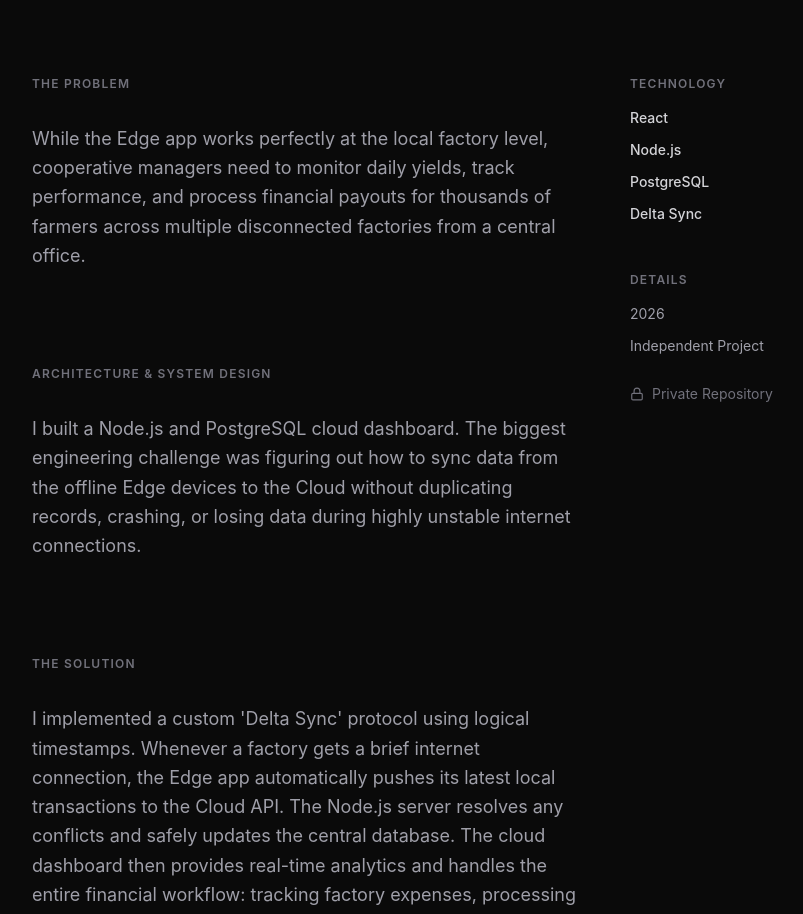
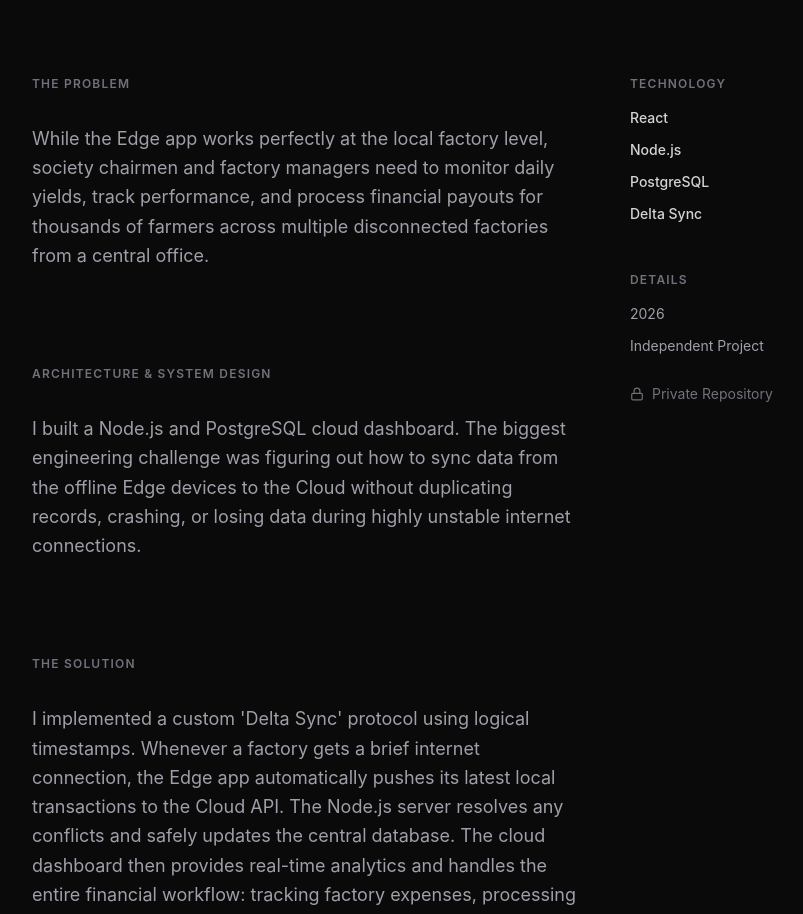
Before and after one commit to Ian-Kimani/Ian-Portfolio, a React (Vite) app: page /case-study/kahawamanager-cloud in a window 1280 px wide. Shown: the part 940-1854 px from the top of the page, without its empty margins (184-987 px from the left). Built offline with nearby package versions, Linux system fonts and the light colour scheme.

Commit message:
Updated some things

```diff
--- a/src/data/projects.js
+++ b/src/data/projects.js
@@ -3,7 +3,7 @@ const projects = [
     slug: "miliqo",
     id: "01",
     title: "MILIQO",
-    category: "RENTAL MANAGEMENT SAAS",
+    category: "RENTAL MANAGEMENT SYSTEM : SAAS",
     description:
       "A complete property management platform handling the entire tenancy lifecycle, automated rent generation, and complex utility cost distribution.",
     stack: ["React", "Node.js", "Express", "PostgreSQL", "Prisma"],
@@ -11,8 +11,8 @@ const projects = [
     status: "Live",
     caseStudy: {
       problem: "Landlords and property managers struggle to manage multiple properties, tenants, and utility bills. Calculating individual electricity and water bills based on varying meter readings is error-prone. Keeping track of partial payments, floating balances, and tenant communication requires constant context-switching across different tools.",
-      architecture: "I built Miliqo using a React frontend and a Node.js/Express backend, backed by PostgreSQL and Prisma. The database is carefully designed to link Properties, Houses, and Tenants and all their bills of rent, water, electricity or others. It also features a robust Role-Based Access Control (RBAC) system so managers only ever see their own property data.",
-      solution: "The platform completely automates property management. It tracks lease agreements, automatically generates monthly rent bills, and accurately calculates individual electricity and water bills based on meter readings. It handles complex financials like floating credit balances, tracks property expenses, and even sends automated SMS and WhatsApp notifications to tenants for pending bills."
+      architecture: "I built Miliqo using a React frontend and a Node.js/Express backend, backed by PostgreSQL and Prisma. The database is carefully designed to link Properties, Houses, and Tenants and all their bills of rent, water, electricity and other expenses. It also features a robust Role-Based Access Control (RBAC) system so managers only ever see their own property data.",
+      solution: "The platform completely automates property management.The system automatically generates monthly rent bills, and accurately calculates individual electricity and water bills based on meter readings. It handles complex financials like credit balances, tracks property expenses, and even sends automated SMS and WhatsApp notifications to tenants for pending bills."
     }
   },
   {
@@ -42,7 +42,7 @@ const projects = [
     image: "/images/kahawa_manager_cloud.png",
     status: "In development",
     caseStudy: {
-      problem: "While the Edge app works perfectly at the local factory level, cooperative managers need to monitor daily yields, track performance, and process financial payouts for thousands of farmers across multiple disconnected factories from a central office.",
+      problem: "While the Edge app works perfectly at the local factory level, society chairmen and factory managers need to monitor daily yields, track performance, and process financial payouts for thousands of farmers across multiple disconnected factories from a central office.",
       architecture: "I built a Node.js and PostgreSQL cloud dashboard. The biggest engineering challenge was figuring out how to sync data from the offline Edge devices to the Cloud without duplicating records, crashing, or losing data during highly unstable internet connections.",
       solution: "I implemented a custom 'Delta Sync' protocol using logical timestamps. Whenever a factory gets a brief internet connection, the Edge app automatically pushes its latest local transactions to the Cloud API. The Node.js server resolves any conflicts and safely updates the central database. The cloud dashboard then provides real-time analytics and handles the entire financial workflow: tracking factory expenses, processing farmer advances, broadcasting bulk SMS updates, and automatically executing end-of-season payments via payment gateway APIs based on synchronized delivery data."
     }
```
